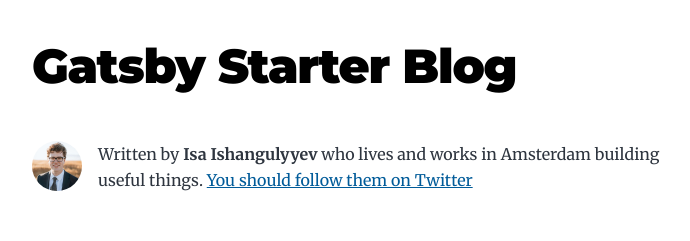
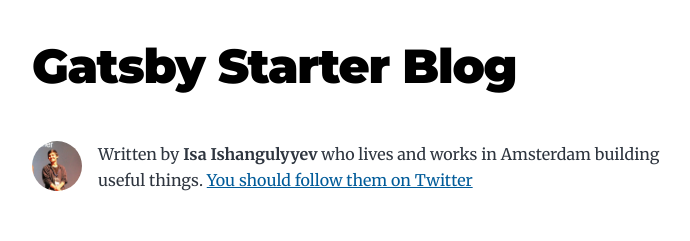
Before and after one commit to isa424/gatsby-starter-blog, a Gatsby site: page / in a window 1280 px wide. Shown: the top 241 px of the page, without its empty margins (292-982 px from the left). Built offline with nearby package versions, Linux system fonts and the light colour scheme; Gatsby itself is replaced by a stand-in of ours.

Commit message:
Update profile pic

```diff
--- a/src/components/bio.js
+++ b/src/components/bio.js
@@ -36,7 +36,7 @@ const Bio = () => {
         className="bio-avatar"
         layout="fixed"
         formats={["auto", "webp", "avif"]}
-        src="../images/profile-pic.png"
+        src="../images/profile-pic.jfif"
         width={50}
         height={50}
         quality={95}
```
Also changed, not shown: src/images/profile-pic.jfif (added), src/images/profile-pic.png (deleted).
